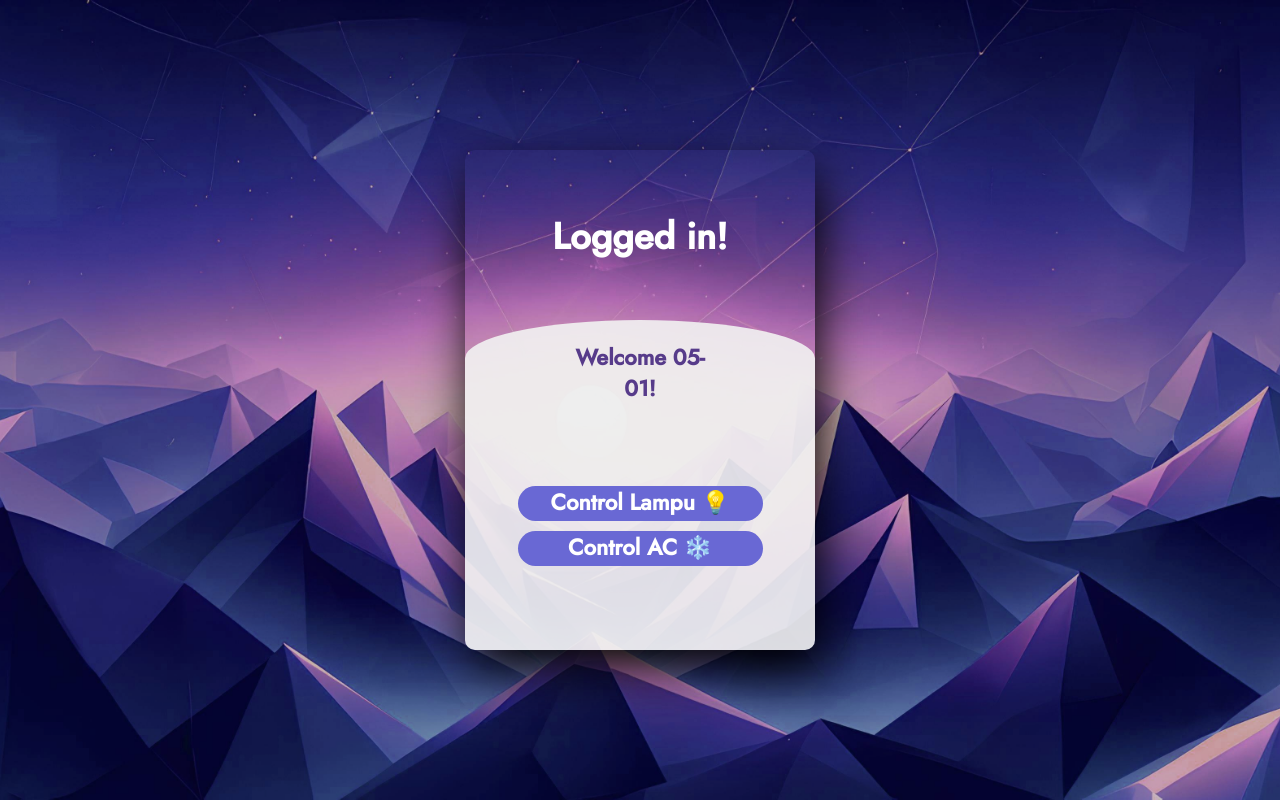
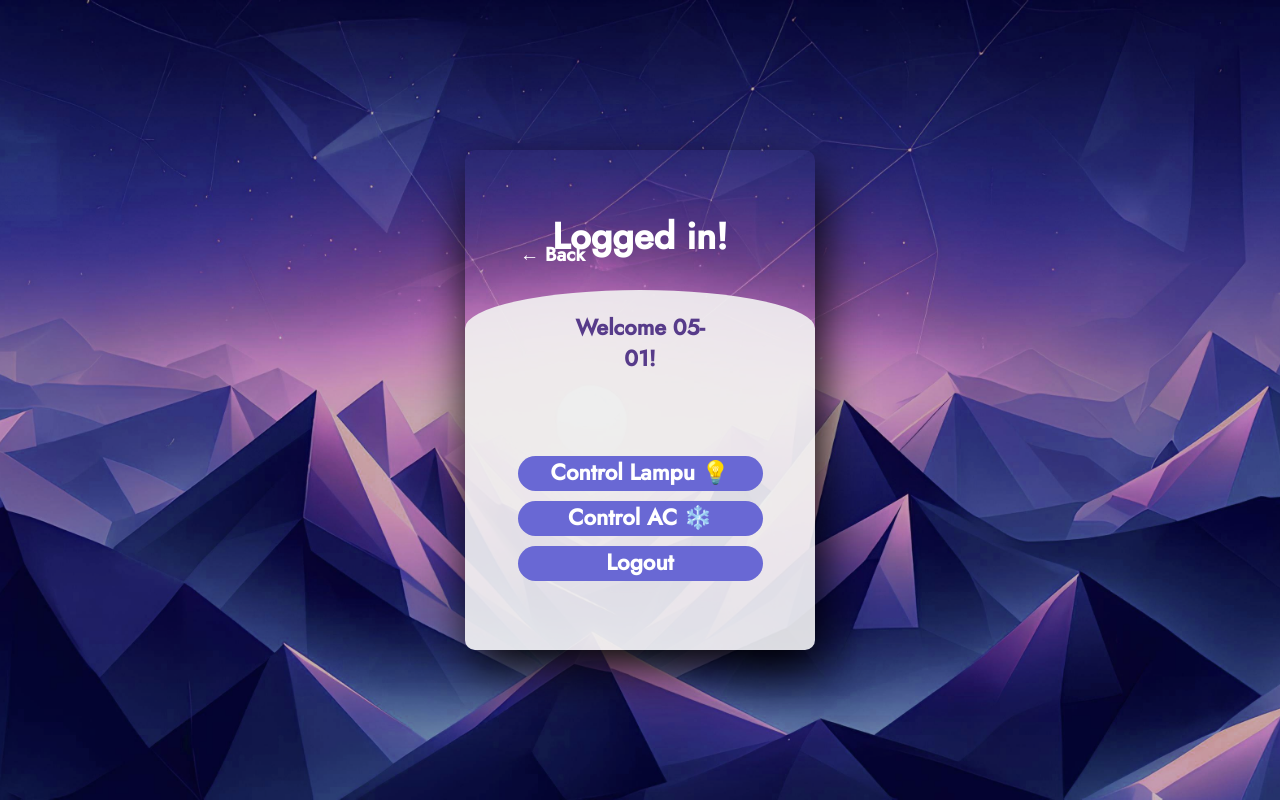
Before and after one commit to Tamatimtam/PBL-01, a Flask app: page /menu in a window 1280 px wide. Run offline with Flask 3, Linux system fonts and the light colour scheme; a user stored in the database is signed in; some libraries are stand-ins or nearby versions.

Commit message:
"apps updates, splash screen, back button"

```diff
--- a/static/LoggedIn.css
+++ b/static/LoggedIn.css
@@ -153,7 +153,7 @@ button:hover {
         transform: translateY(0);
     }
     100% {
-        transform: translateY(-450px);
+        transform: translateY(-480px);
     }
 }
 
@@ -288,3 +288,19 @@ input:checked + .slider:before {
     color: #fff;
     margin: 10px 0;
 }
+
+/* Add this style for the back button */
+.back-button {
+    position: absolute;
+    top: 240px;
+    left: 520px;
+    color: #fff;
+    text-decoration: none;
+    font-size: 1.2em;
+    font-weight: bold;
+    transition: color 0.2s ease-in;
+}
+
+.back-button:hover {
+    color: #6d44b8; /* Change the color on hover as desired */
+}
--- a/templates/loggedIn.html
+++ b/templates/loggedIn.html
@@ -9,8 +9,7 @@
 </head>
 <body>
 <div class="main">
-    <input type="checkbox" id="chk" aria-hidden="true">
-    <div class="signup">
+    <a href="#" class="back-button" id="backButton">&larr; Back</a>    <div class="signup">
         <form class="login-form" action="/login" method="POST">
             <label for="chk" aria-hidden="true">Logged in!</label>
             <input type="text" name="txt" placeholder="User name" required="">
@@ -29,8 +28,21 @@
             <p style="margin: 10px; text-align: center;">{{ error }}</p>
             <a href="lamp" class="menu-button">Control Lampu 💡</a>
             <a href="ac" class="menu-button">Control AC ❄️</a>
+            <a href="{{ url_for('logout') }}" class="menu-button">Logout</a>
         </form>
     </div>
 </div>
 </body>
+
+
+<script>
+// Add this script to handle the back button click
+document.getElementById('backButton').addEventListener('click', function(event) {
+    event.preventDefault();
+    history.back(); // Go back to the previous page in the browser history
+});
+
+
+
+</script>
 </html>
```
Also changed, not shown: static/loggedOut.css (+17 -0 lines), templates/lamp.html (+11 -0 lines), templates/loggedInAdmin.html (+11 -1 lines), templates/register.html (+12 -1 lines).
